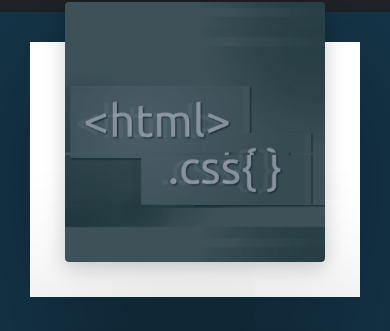
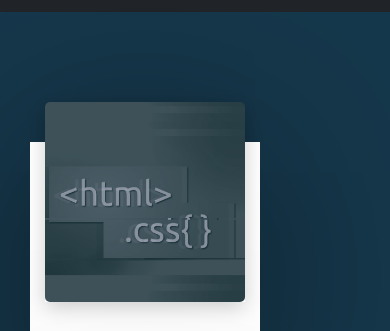
Before and after one commit to Impact-Plataform/trilha-inicial, a plain HTML site: page index.html in a window 390 px wide. Shown: the part 83-414 px from the top of the page. Drawn offline with Linux system fonts and the light colour scheme.

Commit message:
Fixing mobile view

```diff
--- a/style/index.css
+++ b/style/index.css
@@ -8,10 +8,11 @@ html {
   max-width: 1100px;
   margin: auto;
   display: grid;
-  grid-template-columns: repeat(auto-fit, minmax(300px, 1fr));
+  grid-template-columns: repeat(auto-fit, minmax(200px, 1fr));
   grid-gap: 20px;
   align-items: center;
 }
+
 ul {
   list-style: none;
 }
@@ -26,11 +27,11 @@ ul {
   display: flex;
   flex-direction: column;
   box-shadow: 0 5px 202px rgba(0,0,0,0.5);
-  transition: 0.3s ease-in-out;
+  transition: 0.3s all ease-in-out;
 }
 
 .container .card:hover{
-  height: 500px;
+  height:auto;
 }
 
 .container .card .imgBx{
@@ -45,7 +46,7 @@ ul {
 
 .container .card .imgBx img{
   max-width: 100%;
-  border-radius: 4px;
+  border-radius: 5px;
 }
 
 .container .card .content{
@@ -73,7 +74,23 @@ ul {
 .container .card .content .topicos li{
   margin: 10px 0;
 }
+
 h2{
   font-size: 2.5rem;
   color: var(--orange);
 }
+@media screen and (max-width: 712px){
+  .container{
+    margin-top: 100px;
+  }
+}
+@media screen and (max-width: 1050px){
+  .card {
+    width: 200px;
+  }
+  .container .card .imgBx{
+    width: 200px;
+    height: 200px;
+    left: 0px;
+  }
+}
```
Also changed, not shown: style/mobile.css (line endings or trailing spaces).
